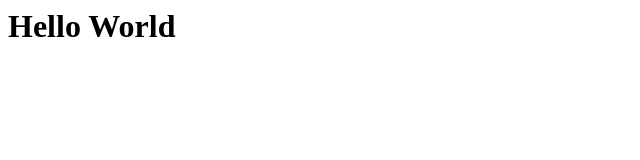
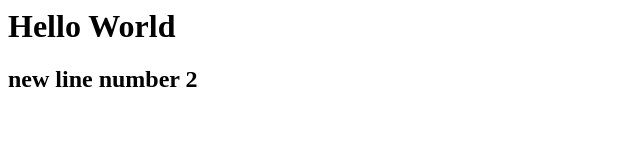
Before and after one commit to hitesh-itvedant/Sample, a plain HTML site: page index.html in a window 1280 px wide. Shown: the whole page, without its empty margins (0-640 px from the left). Drawn offline with Linux system fonts and the light colour scheme.

Commit message:
second commit

```diff
--- a/index.html
+++ b/index.html
@@ -1 +1,2 @@
 <h1> Hello World</h1>
+<h2>new line number 2</h2>
```
